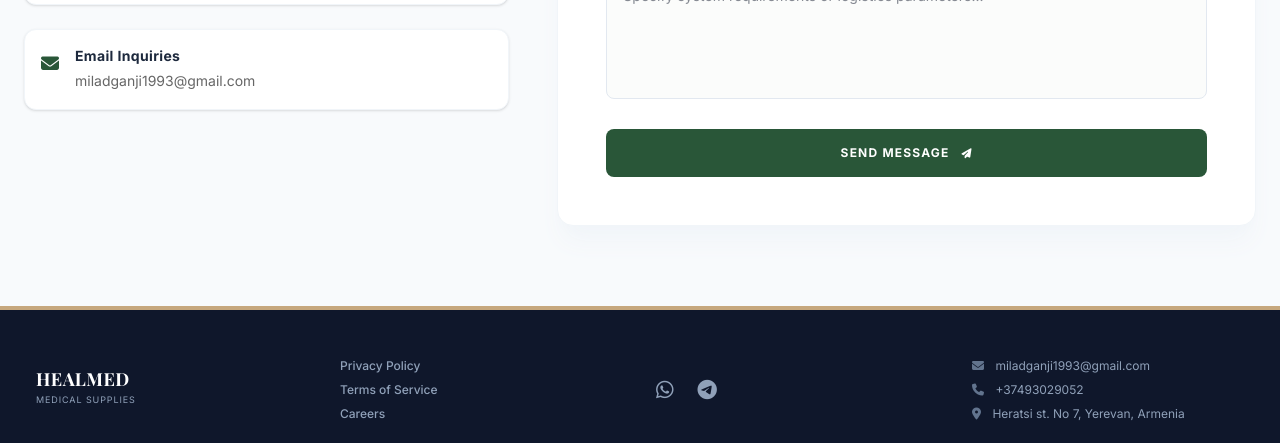
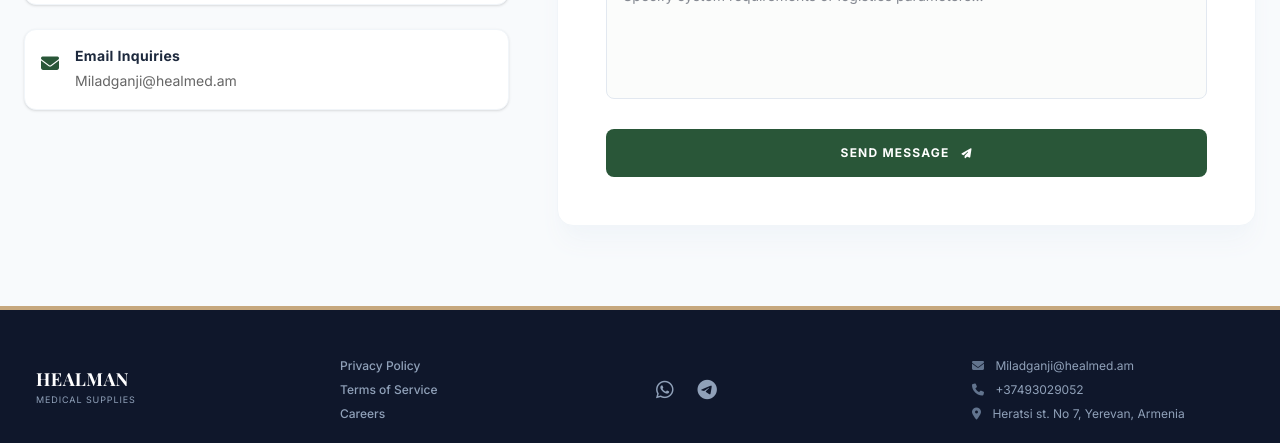
Before and after one commit to healmanmed/healman, a Next.js app: page /contact in a window 1280 px wide. Shown: the part 837-1280 px from the top of the page. Built offline with nearby package versions, Linux system fonts and the light colour scheme; a web font is replaced by a local one.

Commit message:
fix: updated the email from miladganji1993@gmail.com to miladganji@healmed.com. fixed typos changed healmed to healman

```diff
--- a/src/app/contact/page.tsx
+++ b/src/app/contact/page.tsx
@@ -65,7 +65,7 @@ export default function ContactPage() {
                                     <h4 className="font-sans font-bold text-sm tracking-wide text-slate-800">Email
                                         Inquiries</h4>
                                     <p className="text-sm text-medical-gray mt-1 leading-relaxed">
-                                        miladganji1993@gmail.com
+                                        Miladganji@healmed.am
                                     </p>
                                 </div>
                             </div>
--- a/src/app/layout.tsx
+++ b/src/app/layout.tsx
@@ -16,7 +16,7 @@ const playfair = Playfair_Display({
 });
 
 export const metadata: Metadata = {
-    title: "Healmed Medical Supplies",
+    title: "Healman Medical Supplies",
     description: "High-end medical equipment and trauma solutions.",
 };
 
--- a/src/components/Footer.tsx
+++ b/src/components/Footer.tsx
@@ -11,7 +11,7 @@ export default function Footer() {
                     <div className="flex items-center justify-center md:justify-start gap-3 mb-2">
                         <div className="text-xl text-medical-gold"><i className="fa-solid fa-hexagon-nodes"></i></div>
                         <div>
-                            <h2 className="font-serif font-bold text-lg tracking-wide text-white">HEALMED</h2>
+                            <h2 className="font-serif font-bold text-lg tracking-wide text-white">HEALMAN</h2>
                             <p className="text-[9px] tracking-widest text-slate-400 uppercase">medical supplies</p>
                         </div>
                     </div>
@@ -48,7 +48,7 @@ export default function Footer() {
 
                 {/* Verified Corporate Contacts */}
                 <div className="text-xs text-slate-400 space-y-2">
-                    <p><i className="fa-solid fa-envelope mr-2 text-slate-500"></i> miladganji1993@gmail.com</p>
+                    <p><i className="fa-solid fa-envelope mr-2 text-slate-500"></i> Miladganji@healmed.am</p>
                     <p><i className="fa-solid fa-phone mr-2 text-slate-500"></i> +37493029052</p>
                     <p><i className="fa-solid fa-location-dot mr-2 text-slate-500"></i> Heratsi st. No 7, Yerevan,
                         Armenia</p>
```
Also changed, not shown: 1 other file (tests, documents, lock files or other folders).
